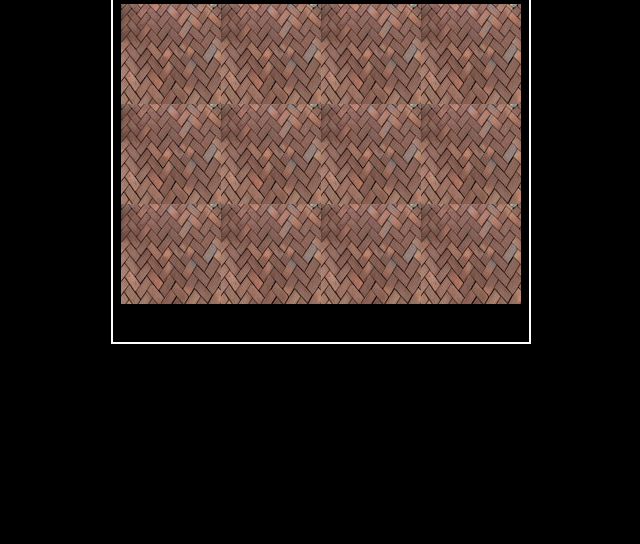
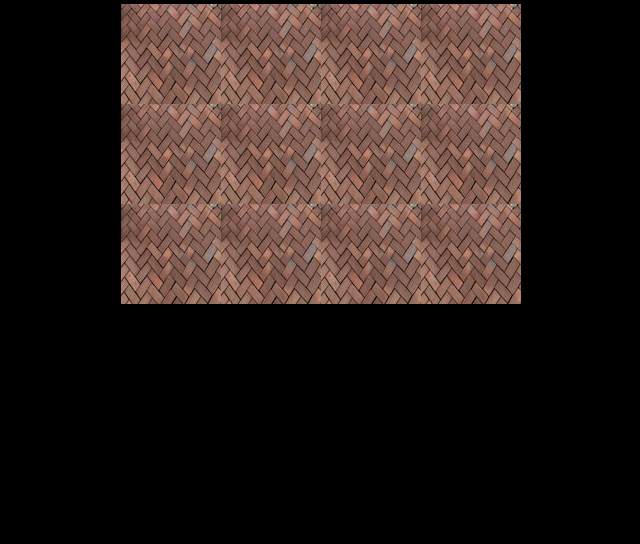
Before and after one commit to ronaldpannel/Memory-Game, a plain HTML site: page index.html in a window 1280 px wide. Shown: the part 256-800 px from the top of the page, without its empty margins (319-959 px from the left). Drawn offline with Linux system fonts and the light colour scheme.

Commit message:
Add files via upload

```diff
--- a/styles.css
+++ b/styles.css
@@ -7,9 +7,8 @@ body {
   background-color: black;
 }
 .wrapper {
-  width: 420px;
-  height: 400px;
-  border: white 2px solid;
+  width: 410px;
+  height: 390px;
   color: white;
   position: absolute;
   left: 50%;
@@ -20,11 +19,10 @@ h2 {
   color: wheat;
   text-align: center;
 }
-h3{
+h3 {
   color: wheat;
   padding-left: 30px;
   padding-bottom: 40px;
-
 }
 
 .grid {
```
